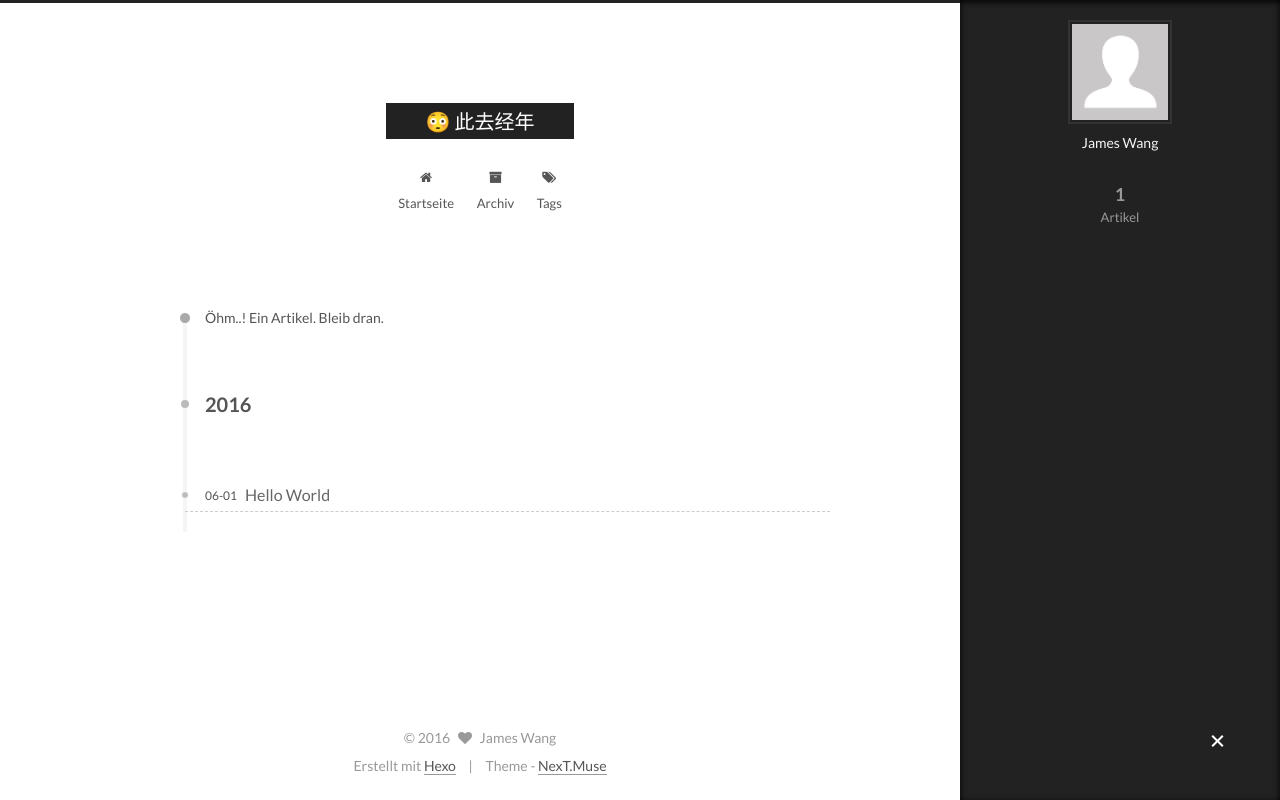
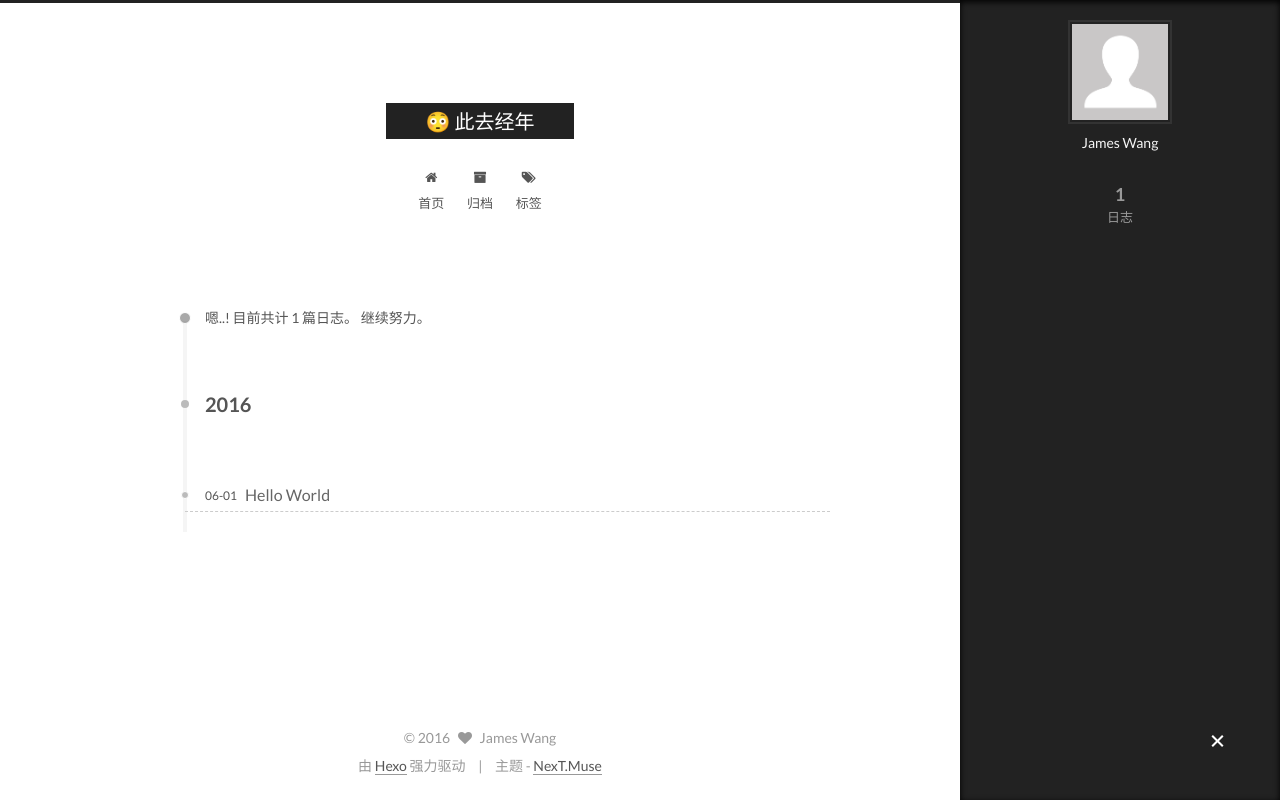
Before and after one commit to wangcy90/wangcy90.github.io, a plain HTML site: page archives/2016/06/index.html in a window 1280 px wide. Both pictures are taken after a click on the element 1217 px from the left and 742 px from the top of the page. Drawn offline with Linux system fonts and the light colour scheme.

Commit message:
Site updated: 2016-06-01 22:55:11

```diff
--- a/archives/2016/06/index.html
+++ b/archives/2016/06/index.html
@@ -105,15 +105,15 @@
     motion: true,
     duoshuo: {
       userId: 0,
-      author: 'Author'
+      author: '博主'
     }
   };
 </script>
 
-  <title> Archiv | 😳 此去经年 </title>
+  <title> 归档 | 😳 此去经年 </title>
 </head>
 
-<body itemscope itemtype="http://schema.org/WebPage" lang="">
+<body itemscope itemtype="http://schema.org/WebPage" lang="zh-Hans">
 
 
 
@@ -168,7 +168,7 @@
 
               <i class="menu-item-icon fa fa-fw fa-home"></i> <br />
 
-            Startseite
+            首页
           </a>
         </li>
 
@@ -178,7 +178,7 @@
 
               <i class="menu-item-icon fa fa-fw fa-archive"></i> <br />
 
-            Archiv
+            归档
           </a>
         </li>
 
@@ -188,7 +188,7 @@
 
               <i class="menu-item-icon fa fa-fw fa-tags"></i> <br />
 
-            Tags
+            标签
           </a>
         </li>
 
@@ -218,7 +218,7 @@
 
 
 
-      Öhm..! Ein Artikel. Bleib dran.
+      嗯..! 目前共计 1 篇日志。 继续努力。
     </span>
 
 
@@ -308,7 +308,7 @@
           <div class="site-state-item site-state-posts">
             <a href="/archives">
               <span class="site-state-item-count">1</span>
-              <span class="site-state-item-name">Artikel</span>
+              <span class="site-state-item-name">日志</span>
             </a>
           </div>
 
@@ -355,11 +355,11 @@
 </div>
 
 <div class="powered-by">
-  Erstellt mit  <a class="theme-link" href="http://hexo.io">Hexo</a>
+  由 <a class="theme-link" href="http://hexo.io">Hexo</a> 强力驱动
 </div>
 
 <div class="theme-info">
-  Theme -
+  主题 -
   <a class="theme-link" href="https://github.com/iissnan/hexo-theme-next">
     NexT.Muse
   </a>
--- a/css/main.css
+++ b/css/main.css
@@ -1548,7 +1548,7 @@ pre .javascript .function {
   width: 4px;
   height: 4px;
   border-radius: 50%;
-  background: #58cd4b;
+  background: #fcff22;
 }
 .links-of-blogroll {
   font-size: 13px;
```
Also changed, not shown: 2016/06/01/hello-world/index.html (+11 -11 lines), archives/2016/index.html (+10 -10 lines), archives/index.html (+10 -10 lines), index.html (+9 -9 lines).
